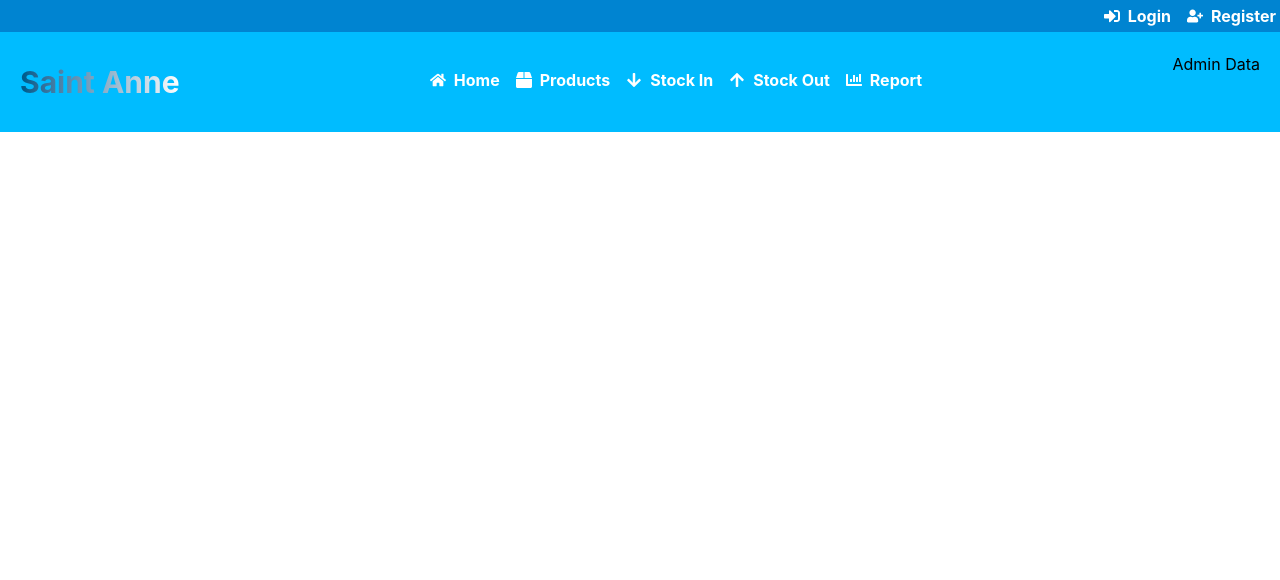
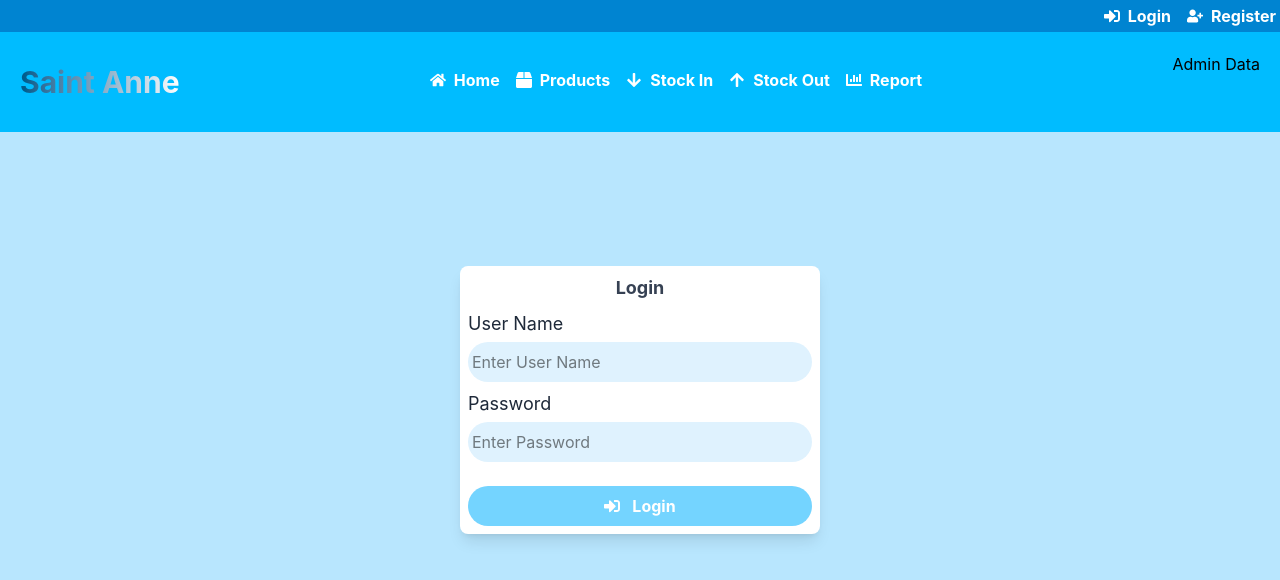
Before and after one commit to niyomugaboetiene/Ecole-Primaire-Sainte-Anne, a React app in the folder frontend/: page /auth/login in a window 1280 px wide. Shown: the top 580 px of the page. Built offline with nearby package versions, Linux system fonts and the light colour scheme; the HTML template or start-up script is replaced by a standard one.

Commit message:
First commit of EPSA

```diff
--- a/frontend/src/App.jsx
+++ b/frontend/src/App.jsx
@@ -17,15 +17,16 @@ import ReportDeatils from "./components/Stock_out/ReportDeatils";
 
 import NavBar from "./components/dashboard/NavBar";
 
+// auth
+import Login from "./components/auth/Login";
+
 import { BrowserRouter, Routes, Route } from "react-router-dom";
 function App() {
 
   return (
      <BrowserRouter>
-     <div className="pb-34">
        <NavBar />
 
-     </div>
 
         <Routes>
           <Route path="/products/AddNew" element={<AddProduct />}/>
@@ -45,6 +46,8 @@ function App() {
           <Route path="/report" element={<Report />} />
           <Route path="/stockIn/view/:Product_Id" element={<ReportDeatils />} />
 
+          <Route path="/auth/login" element={<Login /> }/>
+
         </Routes>
      </BrowserRouter>
   )
--- a/frontend/src/components/Products/AddProduct.jsx
+++ b/frontend/src/components/Products/AddProduct.jsx
@@ -2,7 +2,7 @@ import { useState } from "react";
 import axios from "axios";
 import { FaPlus} from "react-icons/fa";
 import { FaSignInAlt } from "react-icons/fa";
-
+import { useNavigate } from "react-router-dom";
 const AddProduct = () => {
     const [Product_Id, setProduct_Id] = useState(0);
     const [Product_Name, setProduct_Name] = useState("");
@@ -10,6 +10,8 @@ const AddProduct = () => {
     const [message, setMessage] = useState("");
     const [error, setError] = useState("");
     const [isAuthorized, setIsAuthorized] = useState(true);
+
+    const navigate = useNavigate();
 
 
     const handleAddProduct = async () => {
@@ -19,7 +21,7 @@ const AddProduct = () => {
             }
 
             setIsLoading(true);
-            const res = await axios.post('http://localhost:5000/products/AddNew', { Product_Id, Product_Name });
+            const res = await axios.post('http://localhost:5000/products/AddNew', { Product_Id, Product_Name }, { withCredentials: true });
             setMessage(res.data.message);
             setError("");
         } catch (err) {
--- a/frontend/src/components/Products/ProductsList.jsx
+++ b/frontend/src/components/Products/ProductsList.jsx
@@ -3,10 +3,13 @@ import axios from "axios";
 import { Link } from "react-router-dom";
 import { FaTrash, FaEdit } from "react-icons/fa";
 import { FaSignInAlt } from "react-icons/fa";
+import { useNavigate } from "react-router-dom";
 
 const ProductList = () => {
     const [products, setProducts] = useState(null);
     const [isAuthorized, setIsAuthorized] = useState(true);
+
+    const navigate = useNavigate();
 
     const handleGetProducts = async () => {
        try {
--- a/frontend/src/components/Stock_in/StockINList.jsx
+++ b/frontend/src/components/Stock_in/StockINList.jsx
@@ -3,10 +3,12 @@ import axios from "axios";
 import { Link } from "react-router-dom";
 import { FaTrash, FaEdit } from "react-icons/fa";
 import { FaSignInAlt } from "react-icons/fa";
+import { useNavigate } from "react-router-dom";
 
 const StockInList = () => {
     const [stockIn, setStockIn] = useState(null);
     const [isAuthorized, setIsAuthorized] = useState(true);
+    const navigate = useNavigate();
 
     const handleGetStock = async () => {
        try {
--- a/frontend/src/components/Stock_in/UpdateStockIn.jsx
+++ b/frontend/src/components/Stock_in/UpdateStockIn.jsx
@@ -14,7 +14,6 @@ const UpdateStockIn = () => {
     const [error, setError] = useState("");
     const [loading, setLoading] = useState(false);
     const [isAuthorized, setIsAuthorized] = useState(true);
-
 
     const { _id } = useParams();
 
--- a/frontend/src/components/Stock_out/Report.jsx
+++ b/frontend/src/components/Stock_out/Report.jsx
@@ -3,7 +3,7 @@ import axios from "axios";
 import { Link } from "react-router-dom";
 import {  FaEye } from "react-icons/fa";
 import { FaSignInAlt } from "react-icons/fa";
-
+import { useNavigate } from "react-router-dom";
 const Report = () => {
     const [report, setReport] = useState(null);
 
@@ -13,6 +13,7 @@ const Report = () => {
 
     const [isAuthorized, setIsAuthorized] = useState(true);
 
+    const navigate = useNavigate();
 
     const handleGetReportOfStockIn = async () => {
        try {
--- a/frontend/src/components/Stock_out/StockOutList.jsx
+++ b/frontend/src/components/Stock_out/StockOutList.jsx
@@ -3,10 +3,13 @@ import axios from "axios";
 import { Link } from "react-router-dom";
 import { FaTrash, FaEdit } from "react-icons/fa";
 import { FaSignInAlt } from "react-icons/fa";
+import { useNavigate } from "react-router-dom";
 
 const StockOutList = () => {
     const [stockOut, setStockOut] = useState(null);
     const [isAuthorized, setIsAuthorized] = useState(true);
+
+    const navigate = useNavigate();
 
     const handleGetStock = async () => {
        try {
--- a/frontend/src/components/auth/Login.jsx
+++ b/frontend/src/components/auth/Login.jsx
@@ -4,21 +4,22 @@ import { FaSignInAlt } from "react-icons/fa";
 import { useNavigate } from "react-router-dom";
 
 const Login = () => {
-    const [UserNAme, setUserName] = useState("");
+    const [UserName, setUserName] = useState("");
     const [Password, setPassword] = useState("");
     const [isLoading, setIsLoading] = useState(false);
     const [message, setMessage] = useState("");
     const [error, setError] = useState("");
 
     const navigate = useNavigate();
+
     const handleLogin = async () => {
         try {
-            if (!UserNAme || !Password) {
+            if (!UserName || !Password) {
                 setMessage("Fill out all missing fields");
             }
 
             setIsLoading(true);
-            const res = await axios.post('http://localhost:5000/auth/login', { UserNAme, Password });
+            const res = await axios.post('http://localhost:5000/auth/login', { UserName, Password }, { withCredentials: true });
             setMessage(res.data.message);
             setError("");
             setTimeout(() => {
--- a/frontend/src/components/dashboard/NavBar.jsx
+++ b/frontend/src/components/dashboard/NavBar.jsx
@@ -3,10 +3,10 @@ import { Link } from "react-router-dom";
 
 const NavBar = () => {
     return (
-        <div className="fixed top-0 left-0 right-0 bottom-0">
+        <div className="fixed top-0 left-0 right-0 ">
           <div className="bg-sky-600">
                  <div className="p-1 flex justify-end gap-4">
-                    <Link className="flex gap-2 justify-center items-center text-white font-bold hover:scale-105 transition duration-200"><FaSignInAlt /> Login</Link>
+                    <Link className="flex gap-2 justify-center items-center text-white font-bold hover:scale-105 transition duration-200" to={'/auth/login'}><FaSignInAlt /> Login</Link>
                     <Link className="flex gap-2 justify-center items-center text-white font-bold hover:scale-105 transition duration-200"><FaUserPlus />Register</Link>
                  </div>
           </div>
```
Also changed, not shown: 1 other file (tests, documents, lock files or other folders).
